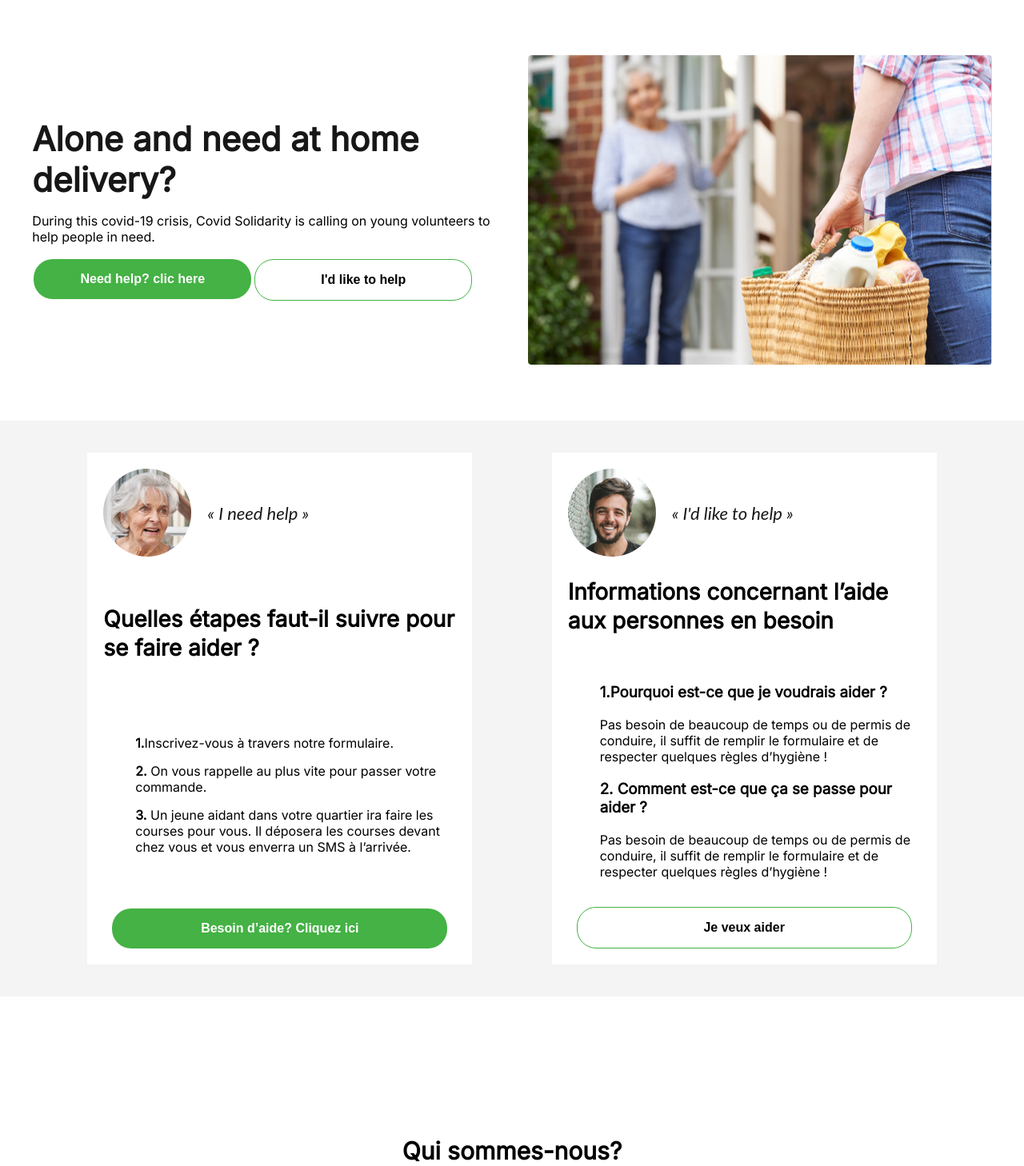
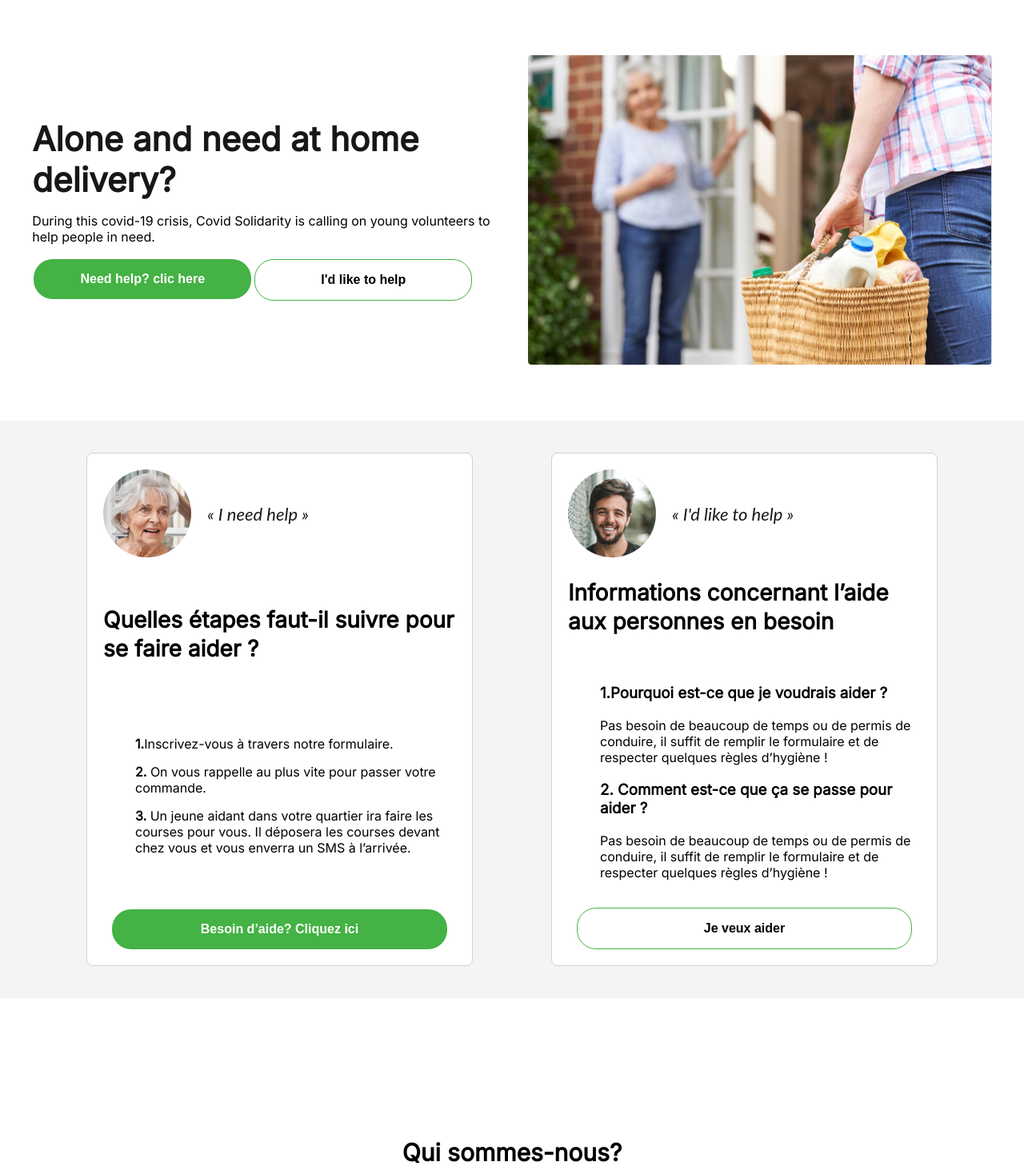
Before and after one commit to GraphtyLove/covid-19-helper, a PHP site: page / in a window 1280 px wide. Shown: the part 92-1550 px from the top of the page at 80% size. Run offline with PHP 8.4, Linux system fonts and the light colour scheme.

Commit message:
add borders

```diff
--- a/assets/css/style.css
+++ b/assets/css/style.css
@@ -5,7 +5,6 @@ body{
     background-color: #F4F4F4;
 }
 h1{
-    font-weight: 800;
     font-size: 42px;
     color: #171717;
     margin: 0;
@@ -100,6 +99,8 @@ nav{
     display: flex;
     flex-direction: column;
     justify-content: space-between;
+    border: 1px solid #D1D1D1;
+    border-radius: 8px;
 }
 .card-header{
     display: flex;
```
